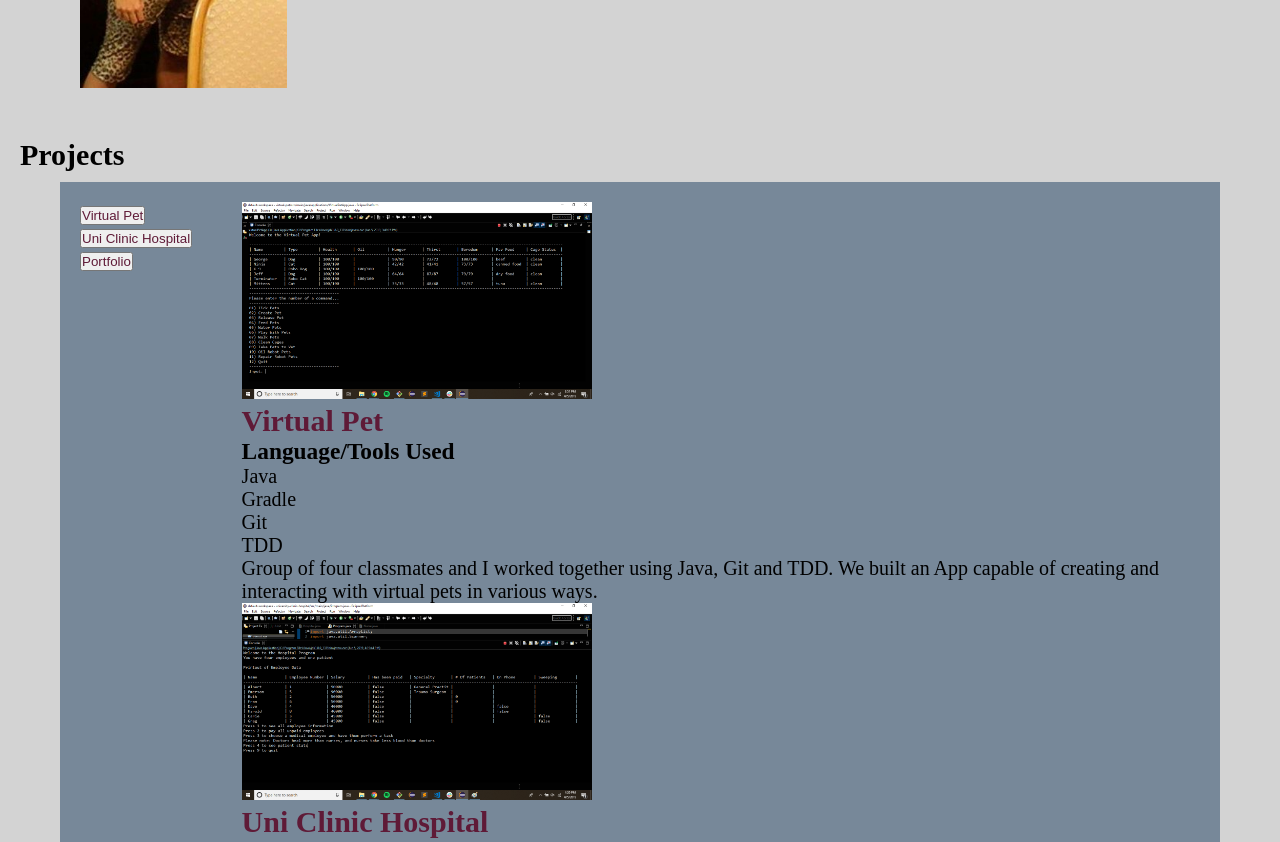
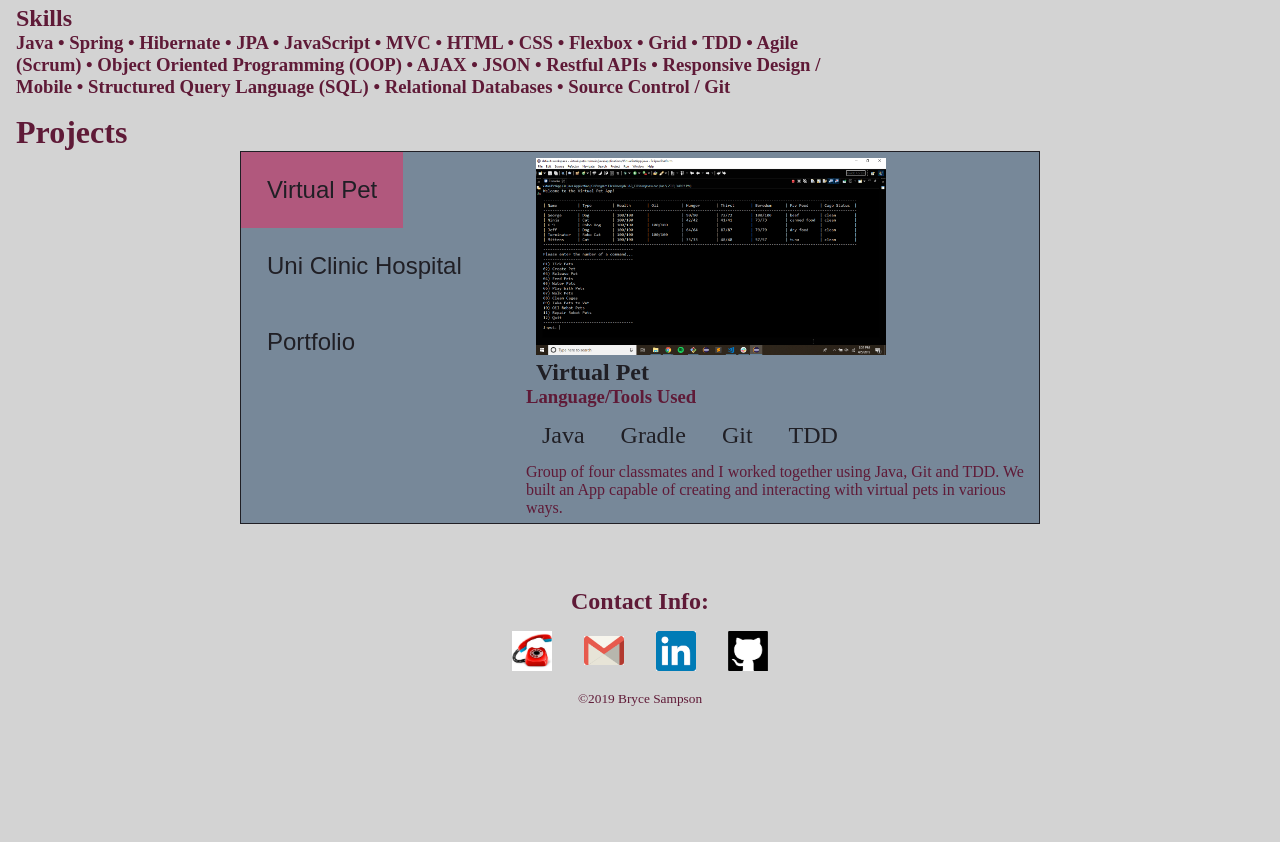
Before and after one commit to bryce-sampson/bryce-sampson.github.io, a website: page index.html in a window 1280 px wide. Shown: the part 860-1702 px from the top of the page. After the commit the page ends 1583 px from the top, so only its background shows below. Drawn offline with Linux system fonts and the light colour scheme; files that its build step writes are made by us from their sources; files whose address does not match are found by name.

Commit message:
refactor css & images into html

```diff
--- a/index.html
+++ b/index.html
@@ -7,7 +7,7 @@
     <meta http-equiv="X-UA-Compatible" content="ie=edge">
     <link rel="shortcut icon" type="image/x-icon" href="./Static/Images/bread.jpg">
     <title>Bryce Sampson</title>
-    <link rel="stylesheet" href="./Static/style.css">
+    <link rel="stylesheet" href="./src/main.css">
 </head>
 
 <body>
@@ -30,7 +30,7 @@
                 <div class="bg-image"></div>
                 <h2 id="about">About Me</h2>
                 <section class="about-me">
-                    <p><img src="./images/310716_10150369355971665_1640454037_n.jpg" alt="Profile Pic" height="75%">
+                    <p><img src="./src/images/310716_10150369355971665_1640454037_n.jpg" alt="Profile Pic" height="75%">
                     </p>
                     <br>
                     <p class="about-me__intro">I am a software developer who lives in Columbus, Ohio. When not coding, I
@@ -42,6 +42,12 @@
 
                 </section>
                 <section class="skills">
+                    <h2>Skills</h2>
+                    <h3> Java • Spring • Hibernate • JPA • JavaScript • MVC • HTML • CSS • Flexbox • Grid • TDD • Agile
+                        <br> (Scrum) • Object Oriented Programming (OOP) • AJAX • JSON • Restful APIs • Responsive
+                        Design /
+                        <br> Mobile • Structured Query Language (SQL) • Relational Databases • Source Control / Git</h3>
+                </section>
                 <h1 id="projects">Projects</h1>
                 <div class="tabs container">
                     <!-- Tabs -->
@@ -55,7 +61,7 @@
                     <div class="tab-content">
                         <div class="tab-pane active" id="Virtual-Pet">
                             <a href="https://github.com/charles-m-doan/virtual-pet" target="_blank">
-                                    <img src="./images/VPet-screenshot.png" alt="Virtual Pet screenshot"
+                                <img src="./src/images/VPet-screenshot.png" alt="Virtual Pet screenshot"
                                     width="350rem"></a>
                             <header>
                                 <h2><a class="a-project" href="https://github.com/charles-m-doan/virtual-pet"
@@ -78,7 +84,7 @@
                         </div>
                         <div class="tab-pane" id="Uni-Clinic-Hospital">
                             <a href="https://github.com/bryce-sampson/university-clinic-hospital" target="_blank">
-                                    <img src="./images/UCH-screenshot.png" alt="UCH screenshot" width="350rem"></a>
+                                <img src="./src/images/UCH-screenshot.png" alt="UCH screenshot" width="350rem"></a>
 
                             <header>
                                 <h2><a class="a-project"
@@ -103,10 +109,9 @@
                         </div>
                         <div class="tab-pane" id="Portfolio">
                             <a href="https://github.com/bryce-sampson/bryce-sampson.github.io" target="_blank">
-                                    <img src="./images/portfolio.png" alt="portfolio screenshot" width="350rem"></a>
+                                <img src="./src/images/portfolio.png" alt="portfolio screenshot" width="350rem"></a>
                             <header>
-                                    <h2><a class="a-project"
-                                            href="https://github.com/bryce-sampson/bryce-sampson.github.io"
+                                <h2><a class="a-project" href="https://github.com/bryce-sampson/bryce-sampson.github.io"
                                         target="_blank">Portfolio</a>
                                 </h2>
                             </header>
@@ -125,33 +130,34 @@
                         </div>
                     </div>
                 </div>
-
-                    <h3 id="contact">Contact Info:</h3>
-                    <p>
+                <h2 id="contact">Contact Info:</h2>
+                <section class="contact-info">
+                    <p class="contact-info__link">
                         <a href="tel:14195819211" class="mobiles-Only">
-                            <img src="./Static/Images/phone.jpg" alt="Phone Number" width="30rem"></a>
+                            <img src="./src/images/phone.jpg" alt="Phone Number" width="40rem"></a>
                         <!-- Call me, beep me if you wanna reach me, When you wanna page me, it's okay -->
                     </p>
-                    <p>
+                    <p class="contact-info__link">
                         <a href="mailto:sampsonbrycea@gmail.com" target="_blank">
-                            <img src="./Static/Images/gmail.png" alt="E-mail Address" width="30rem"></a>
+                            <img src="./src/images/gmail.png" alt="E-mail Address" width="40rem"></a>
                     </p>
-                    <p> <a href="https://www.linkedin.com/in/bryce-sampson-a03068156/" target="_blank">
-                            <img src="./Static/Images/linkedin.png" alt="LinkedIn Page" width="30rem"></a>
+                    <p class="contact-info__link">
+                        <a href="https://www.linkedin.com/in/bryce-sampson" target="_blank">
+                            <img src="./src/images/linkedin.png" alt="LinkedIn Page" width="40rem"></a>
                         <!-- We're all linkedin together, Once we link, Then we are, We're all connected -->
                     </p>
-                    <p> <a href="https://github.com/bryce-sampson" target="_blank">
-                            <img src="./Static/Images/github.png" alt="Github Page" width="30rem"></a>
+                    <p class="contact-info__link">
+                        <a href="https://github.com/bryce-sampson" target="_blank">
+                            <img src="./src/images/github.png" alt="Github Page" width="40rem"></a>
                     </p>
-
+                </section>
             </main>
-            <footer>
-                <img src="./Static/Images/bread.jpg" alt="Bread" width="4%">
+            <footer class="footer">
                 <small>&copy;2019 Bryce Sampson</small>
             </footer>
 
     </div>
-    <script src="./js/index.js"></script>
+    <script src="./src/js/index.js"></script>
 </body>
 
 </html>
--- a/src/main.css
+++ b/src/main.css
@@ -41,11 +41,20 @@ ul {
   border-color: #201f25;
   border-radius: 1rem;
 }
+#contact {
+  align-items: center;
+  display: flex;
+  justify-content: center;
+}
 
 .contact-info {
   align-items: center;
   display: flex;
   justify-content: center;
+}
+
+.contact-info__link {
+  padding: 1rem;
 }
 
 .footer {
--- a/src/style.css
+++ b/src/style.css
@@ -6,11 +6,12 @@
 
 html {
   background-color: #d3d3d3;
-  font: 20px cosmic sans;
+  color: #5f1a37;
+  font: 20px;
   margin: 1rem;
 }
 a {
-  color: #5f1a37;
+  color: #b1587d;
   text-decoration: none;
 }
 a:hover {
@@ -38,7 +39,7 @@ ul {
 }
 
 .main-header__title {
-  color: #eb660d;
+  color: #778899;
   margin-left: 1rem;
 }
 
@@ -69,20 +70,10 @@ ul {
 }
 
 .container {
-  background-color: #778899;
   display: flex;
-  justify-content: space-around;
-  margin: 2rem;
-  margin-top: 0.5rem;
-  padding: 1rem;
-}
-
-.project {
-  margin-right: 1rem;
-}
-
-.project--last {
-  margin-right: 0;
+  max-width: 800px;
+  margin: 0 auto;
+  margin-bottom: 4rem;
 }
 
 .skills {
@@ -90,3 +81,82 @@ ul {
   margin-bottom: 1rem;
   margin-top: -4rem;
 }
+
+.contact-button {
+  color: #5f1a37;
+  font-size: 2rem;
+  background-color: #778899;
+  border-width: 5px;
+  border-color: #201f25;
+  border-radius: 1rem;
+}
+
+/* .contact-info {
+  align-items: center;
+  display: flex;
+  justify-content: center;
+} */
+
+.contact-info__link {
+  padding: 1rem;
+}
+
+.footer {
+  align-items: center;
+  display: flex;
+  justify-content: center;
+}
+
+.tabs {
+  background-color: #778899;
+  border: 1px solid #201f25;
+  display: inline-block;
+  overflow: hidden;
+}
+
+.tabs a {
+  color: #201f25;
+  padding: 10px;
+  transition: all 0.3s ease-in-out;
+}
+
+.tabs button {
+  background-color: #778899;
+  border: none;
+  color: #201f25;
+  cursor: pointer;
+  display: inline-flex;
+  font-size: 1.5rem;
+  padding: 14px 16px;
+  transition: 0.3s;
+}
+
+.tabs button.active {
+  background-color: #b1587d;
+}
+
+.tabs button:hover {
+  background-color: #5f1a37;
+  color: #dc143c;
+}
+
+.tab-content {
+  padding: 6px 12px;
+  display: flex;
+  border-top: none;
+}
+
+.tabs li {
+  color: #201f25;
+  display: inline-flex;
+  font-size: 1.5rem;
+  padding: 14px 16px;
+}
+
+.tab-pane {
+  display: none;
+}
+
+.tab-pane.active {
+  display: block;
+}
```
Lines whose indentation alone changed are shown as unchanged.
